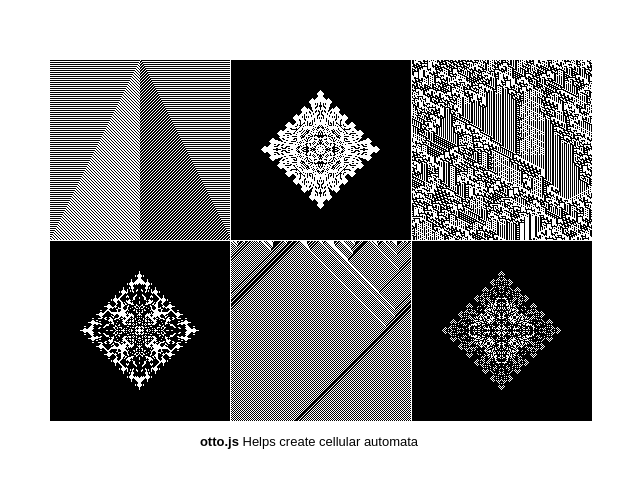
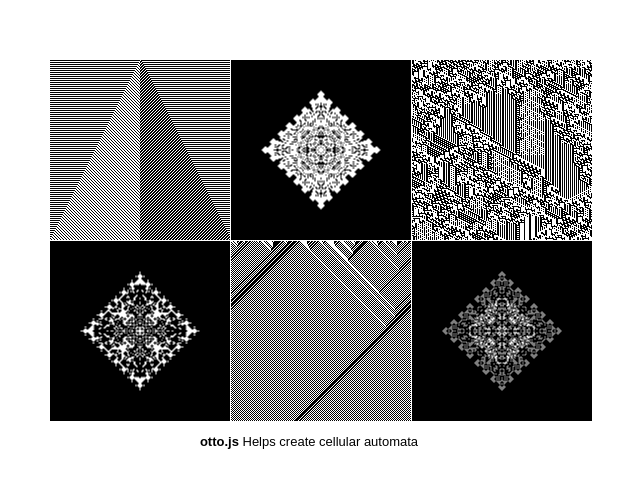
Before and after one commit to thewhodidthis/otto, a website with bundled scripts: page index.html in a window 1280 px wide. Shown: the part 139-626 px from the top of the page, without its empty margins (319-959 px from the left). Built offline with nearby package versions, Linux system fonts and the light colour scheme.

Commit message:
example/css: fix even member aligment issues

```diff
--- a/index.html
+++ b/index.html
@@ -54,6 +54,7 @@
       span {
         background: orange;
         position: relative;
+        overflow: hidden;
       }
       span::before {
         color: white;
@@ -66,8 +67,11 @@
         top: 50%;
         transform: translate(-50%, -50%);
       }
+      span:nth-child(2n) {
+        background: black;
+      }
       span:nth-child(2n) canvas {
-        background: black;
+        transform: translate(0.5px, 0.5px);
       }
       @media (prefers-color-scheme: dark) {
         html {
```
